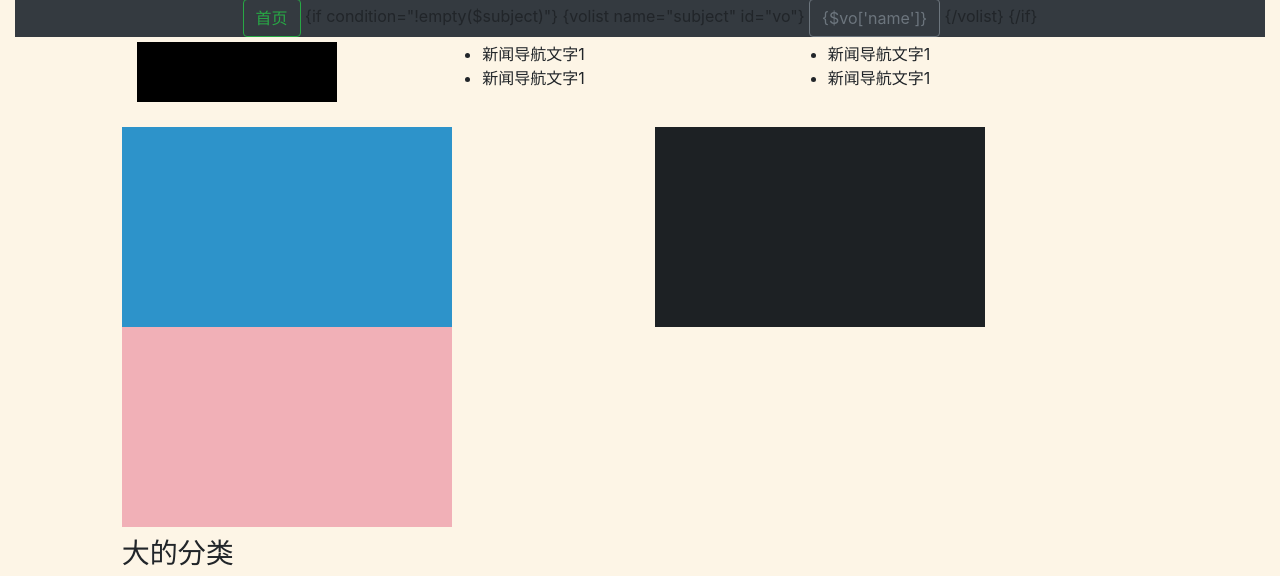
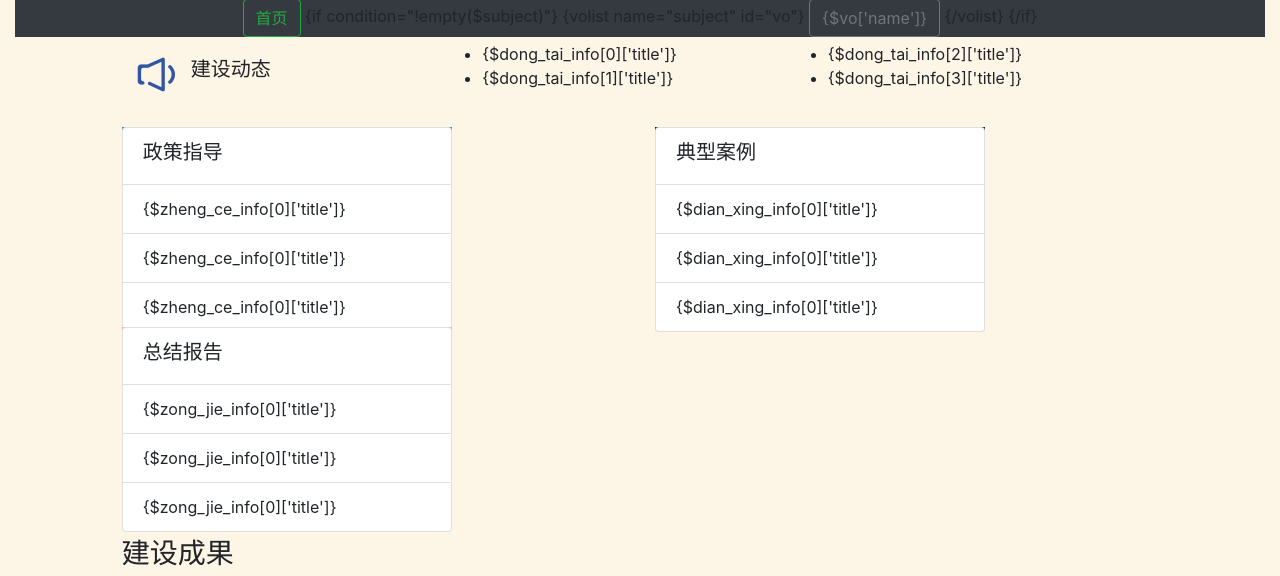
Before and after one commit to Mr-Romance/SchoolShowPage, a PHP site: page /DbName/application/index/view/index/index.html in a window 1280 px wide. Shown: the part 319-895 px from the top of the page. Run offline with PHP 8.4, Linux system fonts and the light colour scheme.

Commit message:
首页信息填充

```diff
--- a/application/index/view/index/index.html
+++ b/application/index/view/index/index.html
@@ -66,7 +66,7 @@
                     <a class="btn btn-outline-success" type="button" href="/">首页</a>
                     {if condition="!empty($subject)"}
                     {volist name="subject" id="vo"}
-                    <a class="btn btn-outline-secondary" type="button" href="/">{$vo['name']}</a>
+                    <a class="btn btn-outline-secondary" type="button" href="/subject_index?subject_id={$vo['id']}">{$vo['name']}</a>
                     {/volist}
                     {/if}
                 </div>
@@ -78,26 +78,32 @@
     <!--头部新闻分类-->
     <div class="top-news">
         <div class="row">
-            <div class="col-md-1"></div>
-            <div class="col-md 10">
+            <div class="col-md-1 col-sm-1"></div>
+            <div class="col-md 10 col-sm-10">
                 <div class="row column-top-news">
                     <div class="col">
                         <div class="news-img">
+                            <div class="media">
+                                <img class="mr-3" src="/static/imgs/loudspeaker.png">
+                                <div class="media-body news-img-title">
+                                    <h5 class="mt-0">建设动态</h5>
+                                </div>
+                            </div>
                         </div>
                     </div>
                     <div class="col">
                         <div class="news-left">
                             <ul class="news-left">
-                                <li>新闻导航文字1</li>
-                                <li>新闻导航文字1</li>
+                                <li>{$dong_tai_info[0]['title']}</li>
+                                <li>{$dong_tai_info[1]['title']}</li>
                             </ul>
                         </div>
                     </div>
                     <div class="col">
                         <div class="news-right">
                             <ul class="news-right">
-                                <li>新闻导航文字1</li>
-                                <li>新闻导航文字1</li>
+                                <li>{$dong_tai_info[2]['title']}</li>
+                                <li>{$dong_tai_info[3]['title']}</li>
                             </ul>
                         </div>
                     </div>
@@ -110,48 +116,71 @@
     <!--新闻分类，文字新闻-->
     <div class="column-news">
         <div class="row">
-            <div class="col-md-1"></div>
-            <div class="col-md-10">
+            <div class="col-md-1 col-sm-1"></div>
+            <div class="col-md-10 col-sm-10">
                 <div class="row">
                     <div class="col ">
-                        <div class="column-main-left"></div>
+                        <div class="column-main-left">
+                            <ul class="list-group">
+                                <li class="list-group-item "><h5>政策指导</h5></li>
+                                <li class="list-group-item">{$zheng_ce_info[0]['title']}</li>
+                                <li class="list-group-item">{$zheng_ce_info[0]['title']}</li>
+                                <li class="list-group-item">{$zheng_ce_info[0]['title']}</li>
+                            </ul>
+                        </div>
                     </div>
                     <div class="col">
-                        <div class="column-main-middle"></div>
+                        <div class="column-main-middle">
+                            <ul class="list-group">
+                                <li class="list-group-item "><h5>典型案例</h5></li>
+                                <li class="list-group-item">{$dian_xing_info[0]['title']}</li>
+                                <li class="list-group-item">{$dian_xing_info[0]['title']}</li>
+                                <li class="list-group-item">{$dian_xing_info[0]['title']}</li>
+                            </ul>
+                        </div>
                     </div>
                     <div class="col">
-                        <div class="column-main-right"></div>
+                        <div class="column-main-right">
+                            <ul class="list-group">
+                                <li class="list-group-item "><h5>总结报告</h5></li>
+                                <li class="list-group-item">{$zong_jie_info[0]['title']}</li>
+                                <li class="list-group-item">{$zong_jie_info[0]['title']}</li>
+                                <li class="list-group-item">{$zong_jie_info[0]['title']}</li>
+                            </ul>
+                        </div>
                     </div>
                 </div>
             </div>
-            <div class="col-md-1"></div>
+            <div class="col-md-1 col-sm-1"></div>
         </div>
     </div>
 
     <!--新闻分类带视频的-->
     <div class="column-video">
         <div class="row">
-            <div class="col-md-1"></div>
-            <div class="col-md-10">
-                <h3>大的分类</h3>
+            <div class="col-md-1 col-sm-1"></div>
+            <div class="col-md-10 col-sm-10">
+                <h3>建设成果</h3>
                 <div class="row">
-                    <div class="col-8">
+                    <div class="col-7">
                         <div class="media">
                             <img class="align-self-start mr-3 img-fluid" src="/static/imgs/column.jpg">
+
                             <div class="media-body">
                                 <h5 class="mt-0">Top-aligned media</h5>
-                                <p>Cras sit amet nibh libero, in gravida nulla. Nulla vel metus scelerisque ante</p>
-                                <p>Donec sed odio dui. Nullam quis risus eget urna mollis ornare vel eu leo. Cum sociis
+                                <h5 class="mt-0">Top-aligned media</h5>
+                                <h5 class="mt-0">Top-aligned media</h5>
+                                <h5 class="mt-0">Top-aligned media</h5>
                             </div>
                         </div>
                     </div>
-                    <div class="col-4">
+                    <div class="col-5">
                         <video src="" controls="controls">
                         </video>
                     </div>
                 </div>
             </div>
-            <div class="col-md-1"></div>
+            <div class="col-md-1 col-sm-1"></div>
         </div>
     </div>
 
@@ -160,7 +189,7 @@
         <div class="row">
             <div class="col-md-1"></div>
             <div class="col-md-10">
-                <h3>大的分类</h3>
+                <h3>重点专业</h3>
                 <div class="row">
                     <div class="col-md-3">
                         <img src="/static/imgs/column.jpg">
@@ -189,7 +218,7 @@
         <div class="row">
             <div class="col-md-1"></div>
             <div class="col-md-10">
-                <h3>打的分类</h3>
+                <h3>特色项目</h3>
                 <div id="carouselExampleInterval" class="carousel slide" data-ride="carousel">
                     <div class="carousel-inner">
                         <div class="carousel-item active" data-interval="10000">
--- a/application/index/view/index/subject_index.html
+++ b/application/index/view/index/subject_index.html
@@ -66,7 +66,7 @@
                     <a class="btn btn-outline-success" type="button" href="/">首页</a>
                     {if condition="!empty($subject)"}
                     {volist name="subject" id="vo"}
-                    <a class="btn btn-outline-secondary" type="button" href="/">{$vo['name']}</a>
+                    <a class="btn btn-outline-secondary" type="button" href="/subject_index?subject_id={$vo['id']}">{$vo['name']}</a>
                     {/volist}
                     {/if}
                 </div>
@@ -76,7 +76,7 @@
     </div>
 
     <!--展示主题部分-->
-
+    {include file="../application/index/view/public/public_subject.html"}
 
     <div class="footer">
         <div class="row">
--- a/application/route.php
+++ b/application/route.php
@@ -31,6 +31,7 @@ Route::post('register', 'index/common/register');
 Route::get('/', 'index/index/index');
 Route::get('resource_index', 'index/index/resourceIndex');
 Route::get('resource_category', 'index/index/resourceCategory');
+Route::get('subject_index','index/index/subjectIndex');
 
 /**
  * 用户相关操作的路由
--- a/public/static/css/index.css
+++ b/public/static/css/index.css
@@ -33,7 +33,17 @@
 .news-img{
     height: 60px;
     width:200px;
-    background-color: black;
+}
+
+.news-img img{
+    line-height:60px;
+    text-align: center;
+    padding-top: 15px;
+}
+
+.news-img-title{
+    line-height:60px;
+    margin-top:15px;
 }
 
 .column img{
```
Also changed, not shown: application/config.php (+11 -1 lines), application/index/controller/Index.php (+50 -8 lines), application/index/model/Resources.php (+30 -2 lines), application/index/view/index/resource_index.html (+7 -33 lines), application/index/view/public/index_subject.html (deleted, +0 -24 lines), application/index/view/public/public_subject.html (added, +21 -0 lines), application/index/view/public/public_top.html (+19 -28 lines).
